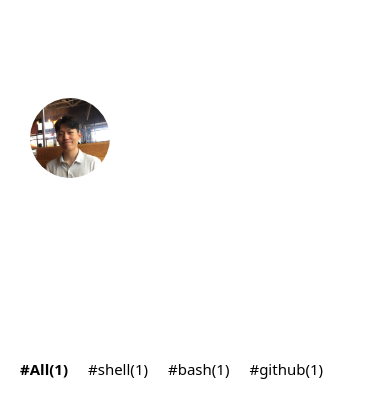
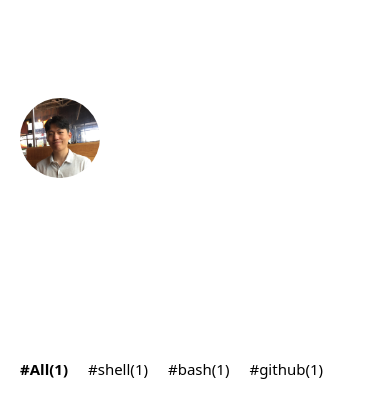
Before and after one commit to shaqok/shaqok.github.io, a Gatsby site: page / in a window 390 px wide. Shown: the top 412 px of the page. Built offline with nearby package versions, Linux system fonts and the light colour scheme; Gatsby itself is replaced by a stand-in of ours.

Commit message:
Fix media query styling in Introduction

```diff
--- a/src/components/Main/Introduction.tsx
+++ b/src/components/Main/Introduction.tsx
@@ -27,7 +27,8 @@ const Wrapper = styled.div`
   @media (max-width: 768px) {
     width: 95%;
     height: 250px;
-    padding: 0 20px;
+    // padding: 0 20px;
+    padding: 0 10px;
     justify-content: flex-start;
   }
 `
@@ -38,7 +39,7 @@ const PorfileLeftWrapper = styled.div`
   width: 40%;
 
   @media (max-width: 768px) {
-    width: 60%;
+    width: 40%;
   }
 `
 
```
